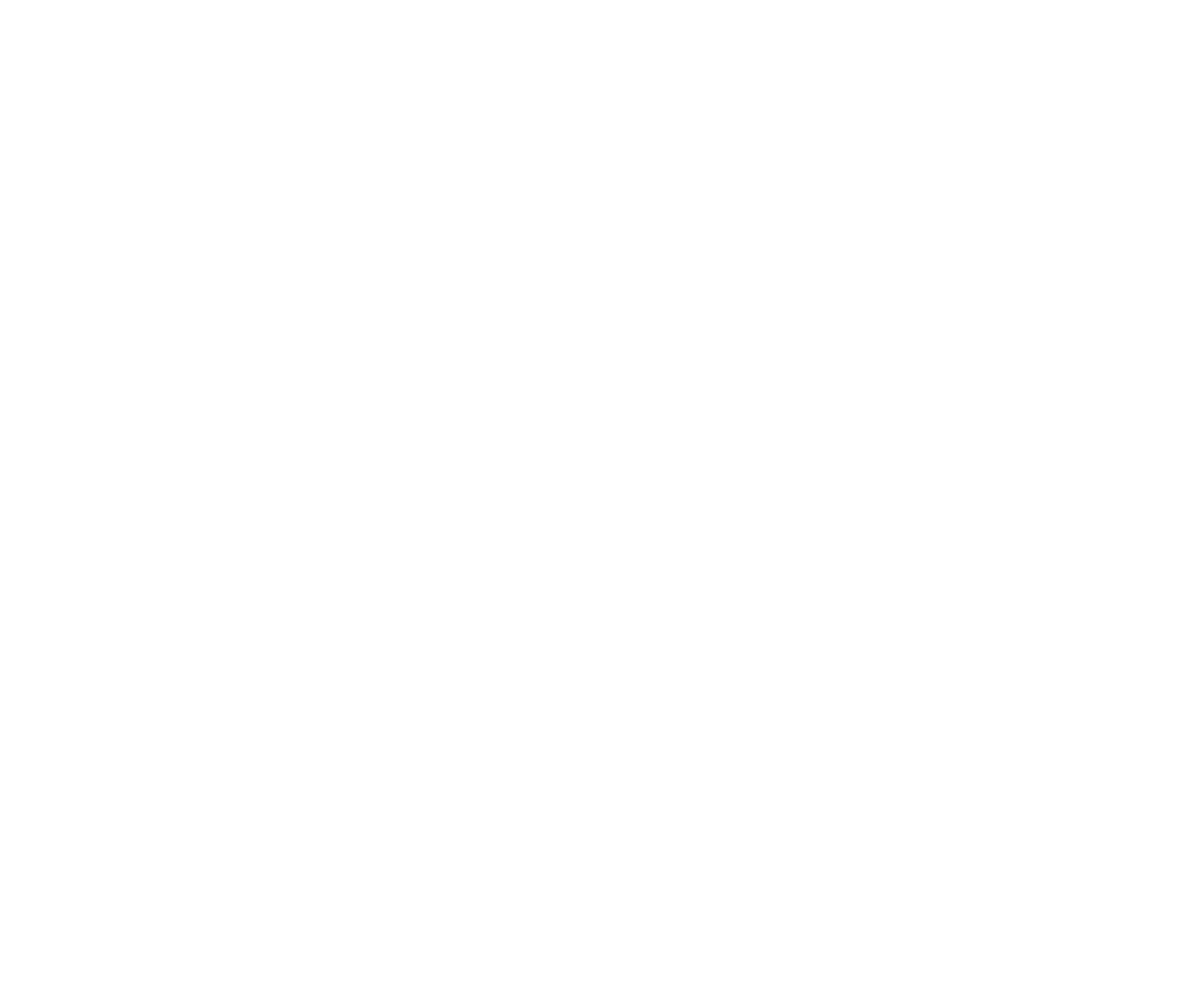
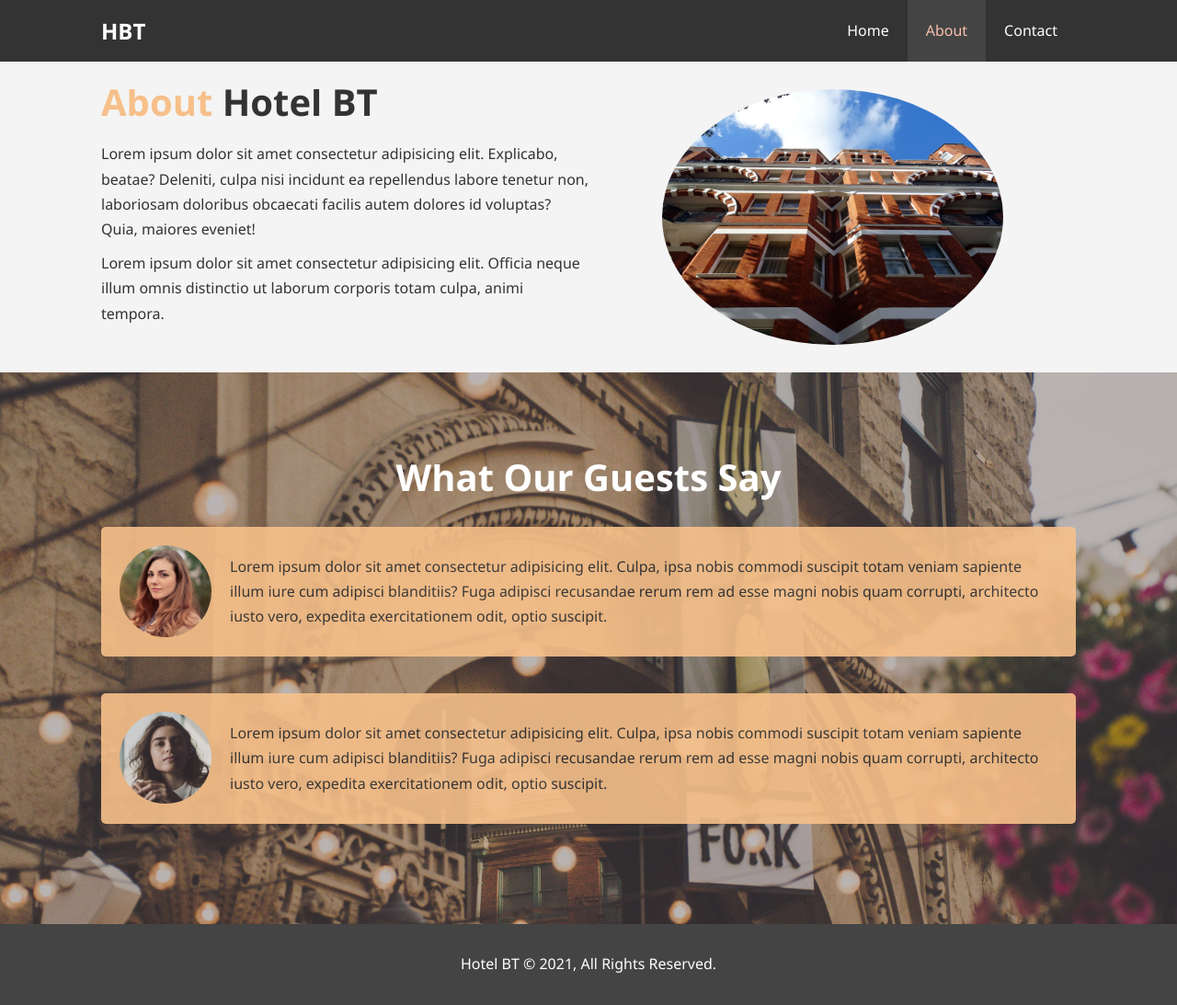
Before and after one commit to yeet-yeet-4-real/projects, a plain HTML site: page hotel_website/about.html in a window 1280 px wide. Shown: the whole page at 92% size. Before the commit the page ends 800 px from the top, so only its background shows below. Drawn offline with Linux system fonts and the light colour scheme.

Commit message:
about page

```diff
--- a/hotel_website/about.html
+++ b/hotel_website/about.html
@@ -0,0 +1,55 @@
+<!DOCTYPE html>
+<html lang="en">
+<head>
+    <meta charset="UTF-8">
+    <meta http-equiv="X-UA-Compatible" content="IE=edge">
+    <meta name="description" content="Welcome to the most extraordinary hotel in Boston Massechusetts">
+    <meta name="keywords" content="hotel,boston hotel,new england hotel">
+    <link rel="stylesheet" href="css/style.css">
+    <meta name="viewport" content="width=device-width, initial-scale=1.0">
+    <title>Hotel BT | About</title>
+</head>
+<body>
+    <header>
+        <nav id="navbar">
+            <div class="container">
+                <h1 class="logo"><a href="index.html">HBT</a></h1>
+                <ul>
+                    <li><a href="index.html">Home</a></li>
+                    <li><a href="about.html" class="current">About</a></li>
+                    <li><a href="contact.html">Contact</a></li>
+                </ul>
+            </div>
+        </nav>
+    </header>
+    <section id="about-info" class="bg-light py-3">
+        <div class="container">
+            <div class="info-left">
+                <h1 class="l-heading"><span class="text-primary">About</span> Hotel BT</h1>
+                <p>Lorem ipsum dolor sit amet consectetur adipisicing elit. Explicabo, beatae? Deleniti, culpa nisi incidunt ea repellendus labore tenetur non, laboriosam doloribus obcaecati facilis autem dolores id voluptas? Quia, maiores eveniet!</p>
+                <p>Lorem ipsum dolor sit amet consectetur adipisicing elit. Officia neque illum omnis distinctio ut laborum corporis totam culpa, animi tempora.</p>
+            </div>
+            <div class="info-right">
+                <img src="./img/photo-2.jpg" alt="hotel">
+            </div>
+        </div>
+    </section>
+    <div class="clr"></div>
+    <section id="testimonials" class="py-3">
+        <div class="container">
+            <h2 class="l-heading">What Our Guests Say</h2>
+            <div class="testimonial bg-primary">
+                <img src="./img/person-1.jpg" alt="Samantha">
+                <p>Lorem ipsum dolor sit amet consectetur adipisicing elit. Culpa, ipsa nobis commodi suscipit totam veniam sapiente illum iure cum adipisci blanditiis? Fuga adipisci recusandae rerum rem ad esse magni nobis quam corrupti, architecto iusto vero, expedita exercitationem odit, optio suscipit.</p>
+            </div>
+            <div class="testimonial bg-primary">
+                <img src="./img/person-2.jpg" alt="Jessica">
+                <p>Lorem ipsum dolor sit amet consectetur adipisicing elit. Culpa, ipsa nobis commodi suscipit totam veniam sapiente illum iure cum adipisci blanditiis? Fuga adipisci recusandae rerum rem ad esse magni nobis quam corrupti, architecto iusto vero, expedita exercitationem odit, optio suscipit.</p>
+            </div>
+        </div>
+    </section>
+    <footer id="main-footer">
+        <p>Hotel BT &copy; 2021, All Rights Reserved.</p>
+    </footer>
+</body>
+</html>
--- a/hotel_website/css/style.css
+++ b/hotel_website/css/style.css
@@ -25,7 +25,6 @@ p {
 }
 
 /* Utility Classes */
-
 .container {
     margin: auto;
     max-width: 1100px;
@@ -80,6 +79,17 @@ p {
 .clr {
     clear: both;
 }
+
+.l-heading {
+    font-size: 40px;
+}
+
+/* Padding */
+
+.py-1 { padding: 10px 0; }
+.py-2 { padding: 20px 0; }
+.py-3 { padding: 30px 0; }
+
 
 /* Navbar */
 #navbar {
@@ -146,7 +156,6 @@ p {
 }
 
 /* Home Info */
-
 #home-info {
     height: 400px;
 }
@@ -175,7 +184,6 @@ p {
 }
 
 /* Features */
-
 .box {
     float: left;
     width: 33.3%;
@@ -187,8 +195,59 @@ p {
     margin-bottom: 10px;
 }
 
+
+/* About Info */
+#about-info .info-right {
+    float: right;
+    width: 50%;
+    min-height: 100%;
+}
+
+#about-info .info-right img {
+    display: block;
+    margin: auto;
+    width: 70%;
+    border-radius: 50%;
+}
+
+#about-info .info-left {
+    float: left;
+    width: 50%;
+    min-height: 100%;
+}
+
+/* Testimonials */
+
+#testimonials {
+    height: 600px;
+    background: url('../img/test-bg.jpg');
+    background-repeat: no-repeat;
+    background-position: center center;
+    background-size: cover;
+    padding-top: 100px;
+}
+
+#testimonials h2 {
+    color: #fff;
+    text-align: center;
+    padding-bottom: 40px;
+}
+
+#testimonials .testimonial {
+    padding: 20px;
+    margin-bottom: 40px;
+    border-radius: 5px;
+    opacity: 0.9;
+}
+
+#testimonials .testimonial img {
+    width: 100px;
+    float: left;
+    margin-right: 20px;
+    border-radius: 50%;
+}
+
 /* Footer */
-
 #main-footer {
     text-align: center;
     background: #444;
```
